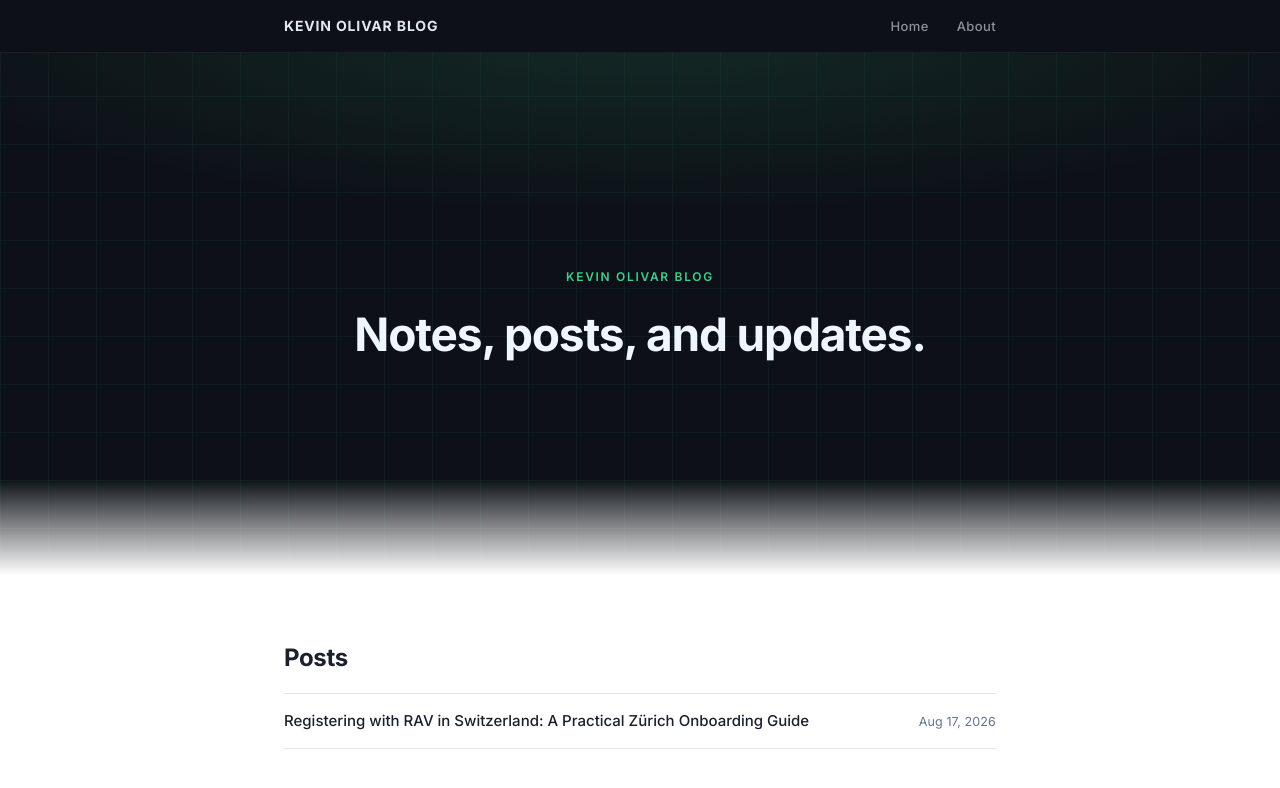
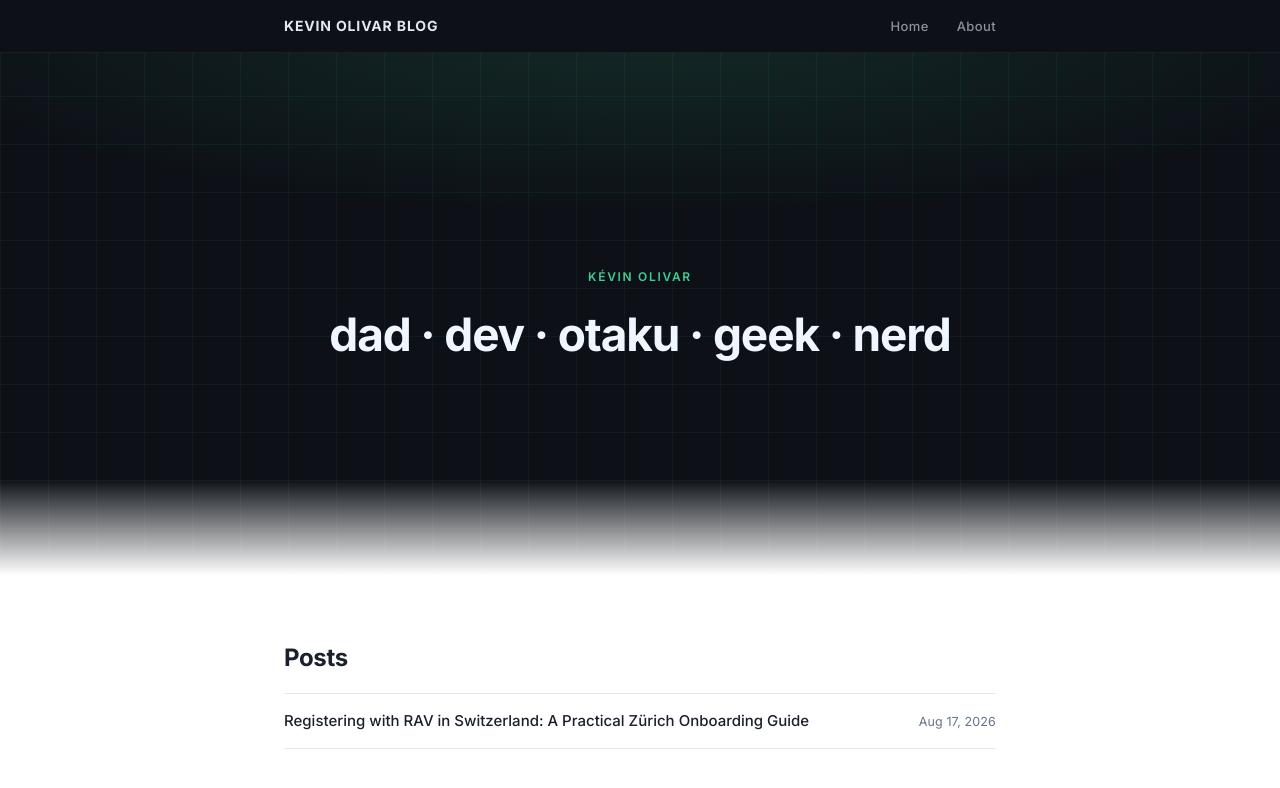
Before and after one commit to olivark/olivark.github.io, a Jekyll site: the page built from index.md, in a window 1280 px wide. Shown: the top 788 px of the page. Built offline with Jekyll 4.4.1, drawn with Linux system fonts in a browser that asks for light colours.

Commit message:
doc: update layout

```diff
--- a/_layouts/default.html
+++ b/_layouts/default.html
@@ -29,7 +29,7 @@
     {% if page.hero %}
     <div class="hero">
       <div class="hero-content">
-        <p class="hero-eyebrow">{{ site.title }}</p>
+        <p class="hero-eyebrow">{{ page.hero_eyebrow | default: site.title }}</p>
         <h1 class="hero-heading">{{ page.hero_title | default: site.description }}</h1>
       </div>
     </div>
--- a/index.md
+++ b/index.md
@@ -2,7 +2,8 @@
 layout: default
 title: Home
 hero: true
-hero_title: "Notes, posts, and updates."
+hero_eyebrow: "Kévin Olivar"
+hero_title: "dad · dev · otaku · geek · nerd"
 ---
 
 ## Posts
```
